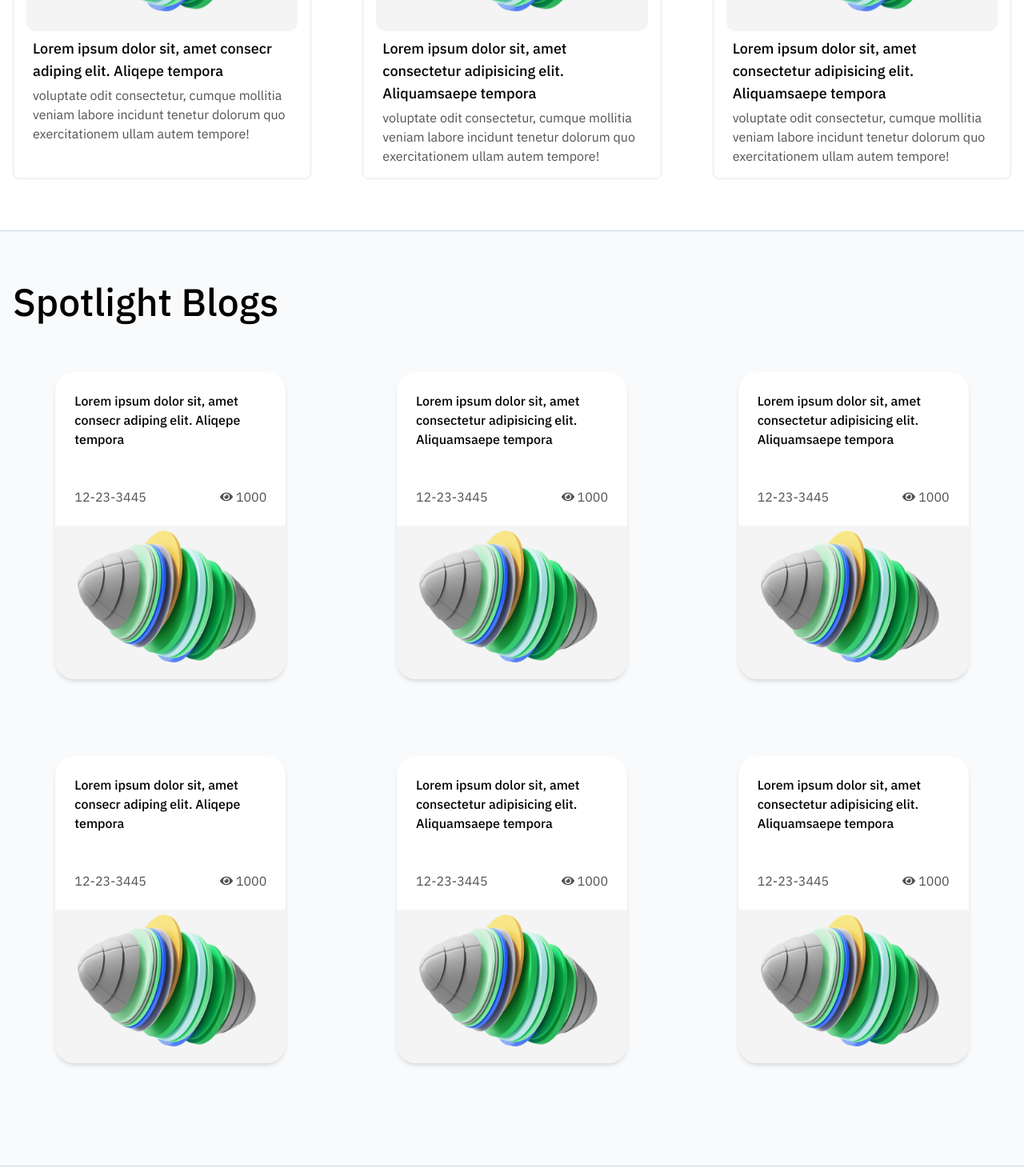
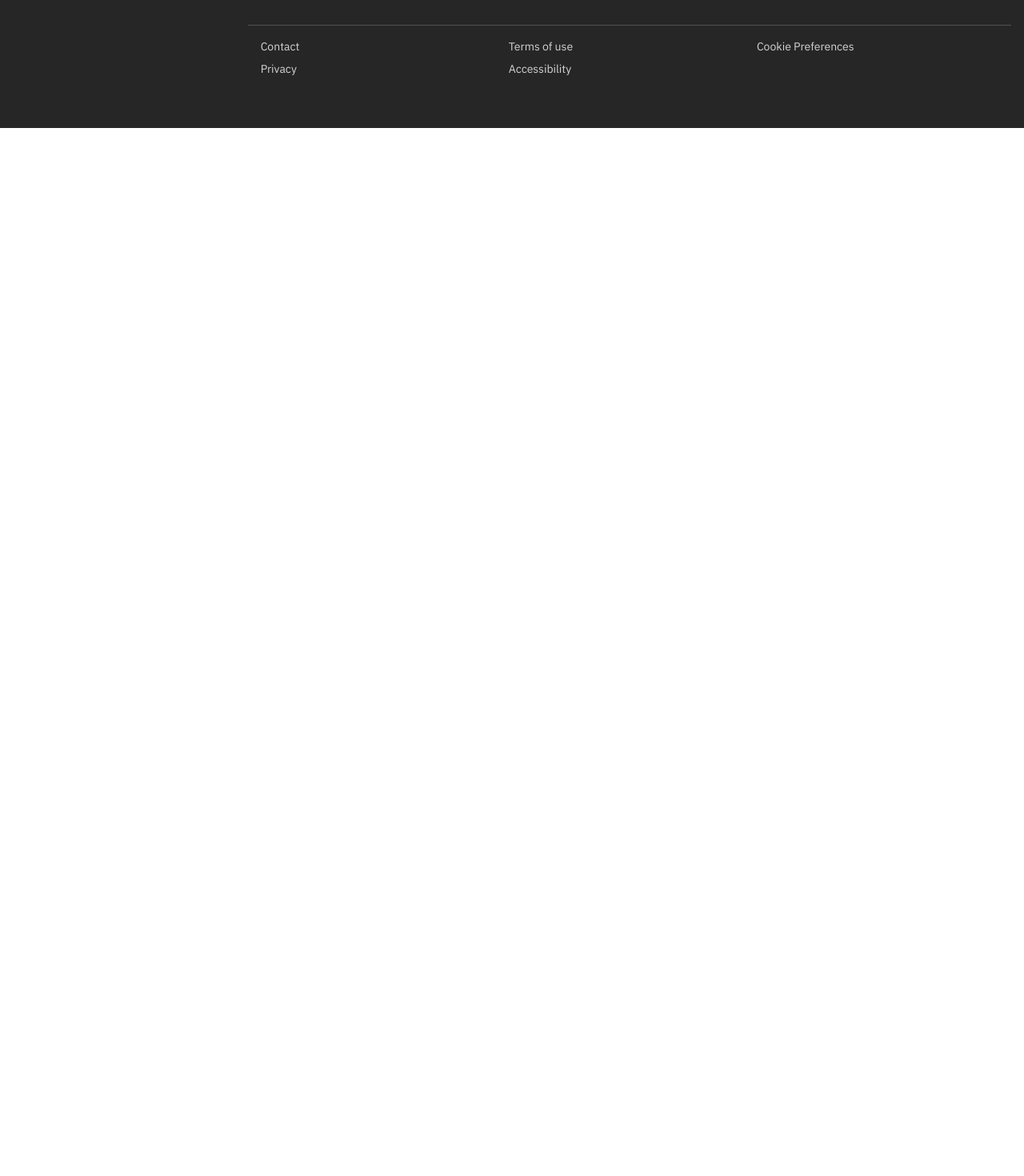
Before and after one commit to kirtanpatel01/ibm-clone, a React (Vite) app: page /blogs in a window 1280 px wide. Shown: the part 1060-2530 px from the top of the page at 80% size. After the commit the page ends 1220 px from the top, so only its background shows below. Built offline with nearby package versions, Linux system fonts and the light colour scheme; no server answers; what tailwindcss-motion would draw is missing.

Commit message:
`Refactor: Remove unused HeroBlogs component and adjust layout`

```diff
--- a/src/Container/Blogs/OtherBlogs.jsx
+++ b/src/Container/Blogs/OtherBlogs.jsx
@@ -121,10 +121,10 @@ function OtherBlogs() {
                 <span className="text-neutral-500 font-medium">
                   {convertInDDMMYYYY(blog.node?.publishedAt)}
                 </span>
-                |
+                {/* |
                 <span className="text-blue-600">
                   {returnTopic(blog.node?.slug)}
-                </span>
+                </span> */}
               </div>
               <span className="font-medium">{blog.node?.title}</span>
               <a
--- a/src/pages/BlogPage.jsx
+++ b/src/pages/BlogPage.jsx
@@ -6,15 +6,13 @@ import { OtherBlogs, SpotliteBlogs, HeroBlogs } from '../Container'
 const BlogPage = () => {
   return (
     <div>
-      <HeroBlogs />
+      {/* <HeroBlogs />
 
-      {/* line */}
       <div className="w-full h-[1px] bg-slate-300"></div>
 
       <SpotliteBlogs />
 
-      {/* line */}
-      <div className="w-full h-[1px] bg-slate-300"></div>
+      <div className="w-full h-[1px] bg-slate-300"></div> */}
 
       <OtherBlogs />
     </div>
--- a/vite.config.js
+++ b/vite.config.js
@@ -1,8 +1,13 @@
 import { defineConfig } from 'vite'
 import react from '@vitejs/plugin-react'
 
-// https://vite.dev/config/
 export default defineConfig({
   plugins: [react()],
-
+  build: {
+    outDir: 'dist',
+  },
+  server: {
+    open: true,
+    port: 1500
+  }
 })
```
